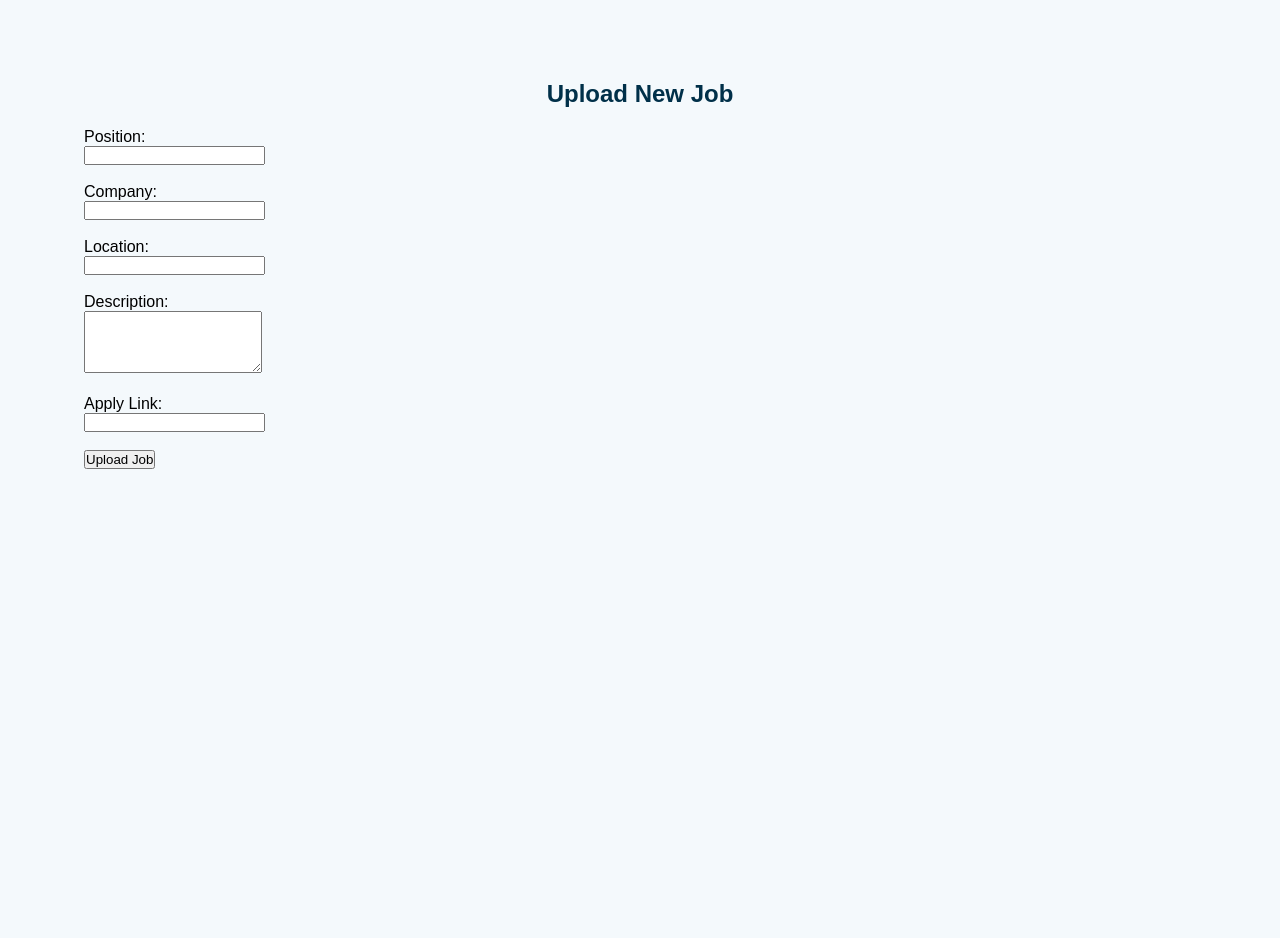
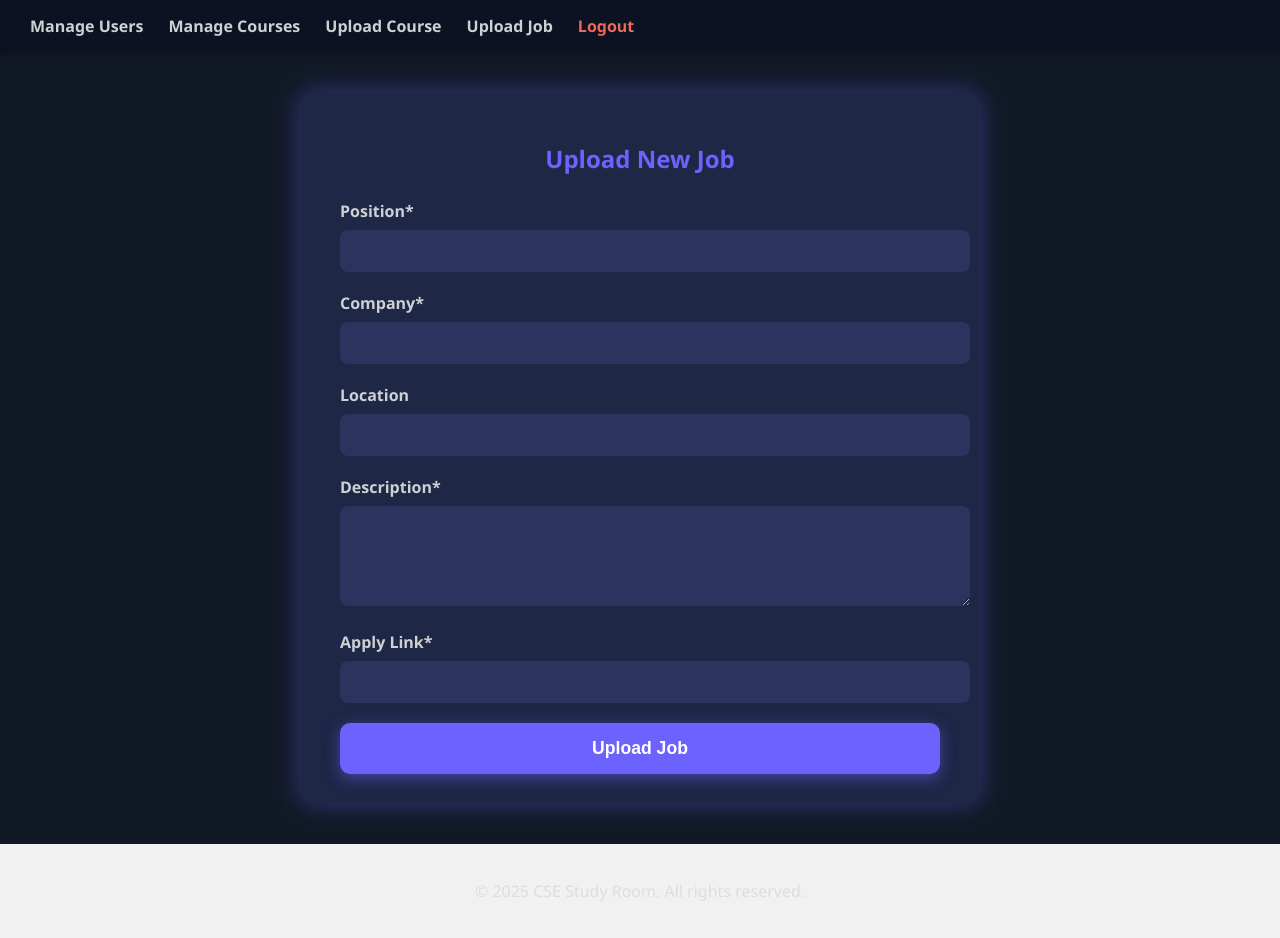
Before and after one commit to Sakib-Hasan3/Cse-Study-Room-Web-project, a PHP site: page /admin/upload_job.php in a window 1280 px wide. Before the commit the page ends 469 px from the top, so only its background shows below. Run offline with PHP 8.4, Linux system fonts and the light colour scheme; the visitor is signed in with stand-in values (Sample User, id 1).

Commit message:
Update upload_job.php

```diff
--- a/admin/upload_job.php
+++ b/admin/upload_job.php
@@ -8,50 +8,180 @@ if (!isset($_SESSION['user_id']) || $_SESSION['role'] !== 'admin') {
     exit;
 }
 
+$success = '';
+$error = '';
+
 if ($_SERVER['REQUEST_METHOD'] === 'POST') {
-    $position = $_POST['position'];
-    $company = $_POST['company'];
-    $location = $_POST['location'];
-    $description = $_POST['description'];
-    $apply_link = $_POST['apply_link'];
+    $position = trim($_POST['position']);
+    $company = trim($_POST['company']);
+    $location = trim($_POST['location']);
+    $description = trim($_POST['description']);
+    $apply_link = trim($_POST['apply_link']);
 
-    $stmt = $conn->prepare("INSERT INTO jobs (position, company, location, description, apply_link) VALUES (?, ?, ?, ?, ?)");
-    $stmt->bind_param("sssss", $position, $company, $location, $description, $apply_link);
-    $stmt->execute();
-
-    header("Location: dashboard.php?success=job_uploaded");
-    exit;
+    if ($position && $company && $description && $apply_link) {
+        $stmt = $conn->prepare("INSERT INTO jobs (position, company, location, description, apply_link) VALUES (?, ?, ?, ?, ?)");
+        $stmt->bind_param("sssss", $position, $company, $location, $description, $apply_link);
+        if ($stmt->execute()) {
+            $success = "✅ Job uploaded successfully!";
+        } else {
+            $error = "🚫 Failed to upload job. Please try again.";
+        }
+    } else {
+        $error = "🚫 Please fill in all required fields.";
+    }
 }
 ?>
 
 <!DOCTYPE html>
 <html lang="en">
 <head>
-  <meta charset="UTF-8">
+  <meta charset="UTF-8" />
+  <meta name="viewport" content="width=device-width, initial-scale=1" />
   <title>Upload Job – Admin</title>
-  <link rel="stylesheet" href="../assets/css/dashboard.css">
+  <style>
+    /* Navigation Bar */
+    body {
+      margin: 0;
+      font-family: 'Segoe UI', Tahoma, Geneva, Verdana, sans-serif;
+      background-color: #121926;
+      color: #ddd;
+    }
+    nav {
+      background-color: #0c1222;
+      padding: 15px 30px;
+      box-shadow: 0 2px 5px rgba(0,0,0,0.4);
+    }
+    nav ul {
+      list-style: none;
+      display: flex;
+      align-items: center;
+      margin: 0;
+      padding: 0;
+      gap: 25px;
+    }
+    nav ul li a {
+      color: #cdd1d4;
+      text-decoration: none;
+      font-weight: 600;
+      transition: color 0.3s ease;
+    }
+    nav ul li a:hover {
+      color: #6c63ff;
+    }
+    nav ul li a.nav__logout {
+      margin-left: auto;
+      color: #ed6a5a;
+      font-weight: 700;
+    }
+    nav ul li a.nav__logout:hover {
+      color: #ff4c4c;
+    }
+    /* Main content */
+    main {
+      max-width: 600px;
+      margin: 40px auto;
+      background: #1e2746;
+      padding: 30px 40px;
+      border-radius: 15px;
+      box-shadow: 0 0 25px rgba(108, 99, 255, 0.4);
+      color: #f0f0f0;
+    }
+    h2 {
+      color: #6c63ff;
+      text-align: center;
+      margin-bottom: 25px;
+    }
+    label {
+      display: block;
+      margin-bottom: 8px;
+      font-weight: 600;
+      color: #cdd1d4;
+    }
+    input[type="text"],
+    input[type="url"],
+    textarea {
+      width: 100%;
+      padding: 12px 15px;
+      margin-bottom: 20px;
+      border: none;
+      border-radius: 8px;
+      font-size: 1rem;
+      background: #2c335f;
+      color: #fff;
+      resize: vertical;
+    }
+    button {
+      width: 100%;
+      background: #6c63ff;
+      color: #fff;
+      font-weight: 700;
+      font-size: 1.1rem;
+      padding: 15px;
+      border: none;
+      border-radius: 10px;
+      cursor: pointer;
+      box-shadow: 0 4px 15px rgba(108, 99, 255, 0.5);
+      transition: background-color 0.3s ease;
+    }
+    button:hover {
+      background: #5848c2;
+    }
+    .success {
+      color: #a0d468;
+      font-weight: 700;
+      margin-bottom: 20px;
+      text-align: center;
+    }
+    .error {
+      color: #ed6a5a;
+      font-weight: 700;
+      margin-bottom: 20px;
+      text-align: center;
+    }
+  </style>
 </head>
 <body>
-  <div class="dashboard-container">
-    <h2>Upload New Job</h2>
-    <form method="POST" style="max-width: 600px; margin-top: 20px;">
-      <label>Position:</label><br>
-      <input type="text" name="position" required><br><br>
 
-      <label>Company:</label><br>
-      <input type="text" name="company" required><br><br>
+<nav>
+  <ul>
+    <li><a href="manage_users.php">Manage Users</a></li>
+    <li><a href="manage_courses.php">Manage Courses</a></li>
+    <li><a href="upload_course.php">Upload Course</a></li>
+    <li><a href="upload_job.php">Upload Job</a></li>
+    <li><a href="../auth/logout.php" class="nav__logout">Logout</a></li>
+  </ul>
+</nav>
 
-      <label>Location:</label><br>
-      <input type="text" name="location"><br><br>
+<main>
+  <h2>Upload New Job</h2>
 
-      <label>Description:</label><br>
-      <textarea name="description" rows="4" required></textarea><br><br>
+  <?php if ($success): ?>
+    <p class="success"><?= htmlspecialchars($success) ?></p>
+  <?php elseif ($error): ?>
+    <p class="error"><?= htmlspecialchars($error) ?></p>
+  <?php endif; ?>
 
-      <label>Apply Link:</label><br>
-      <input type="url" name="apply_link" required><br><br>
+  <form method="POST" novalidate>
+    <label for="position">Position*</label>
+    <input type="text" id="position" name="position" required>
 
-      <button type="submit">Upload Job</button>
-    </form>
-  </div>
+    <label for="company">Company*</label>
+    <input type="text" id="company" name="company" required>
+
+    <label for="location">Location</label>
+    <input type="text" id="location" name="location">
+
+    <label for="description">Description*</label>
+    <textarea id="description" name="description" rows="4" required></textarea>
+
+    <label for="apply_link">Apply Link*</label>
+    <input type="url" id="apply_link" name="apply_link" required>
+
+    <button type="submit">Upload Job</button>
+  </form>
+</main>
+
+<?php include '../includes/footer.php'; ?>
+
 </body>
 </html>
```
